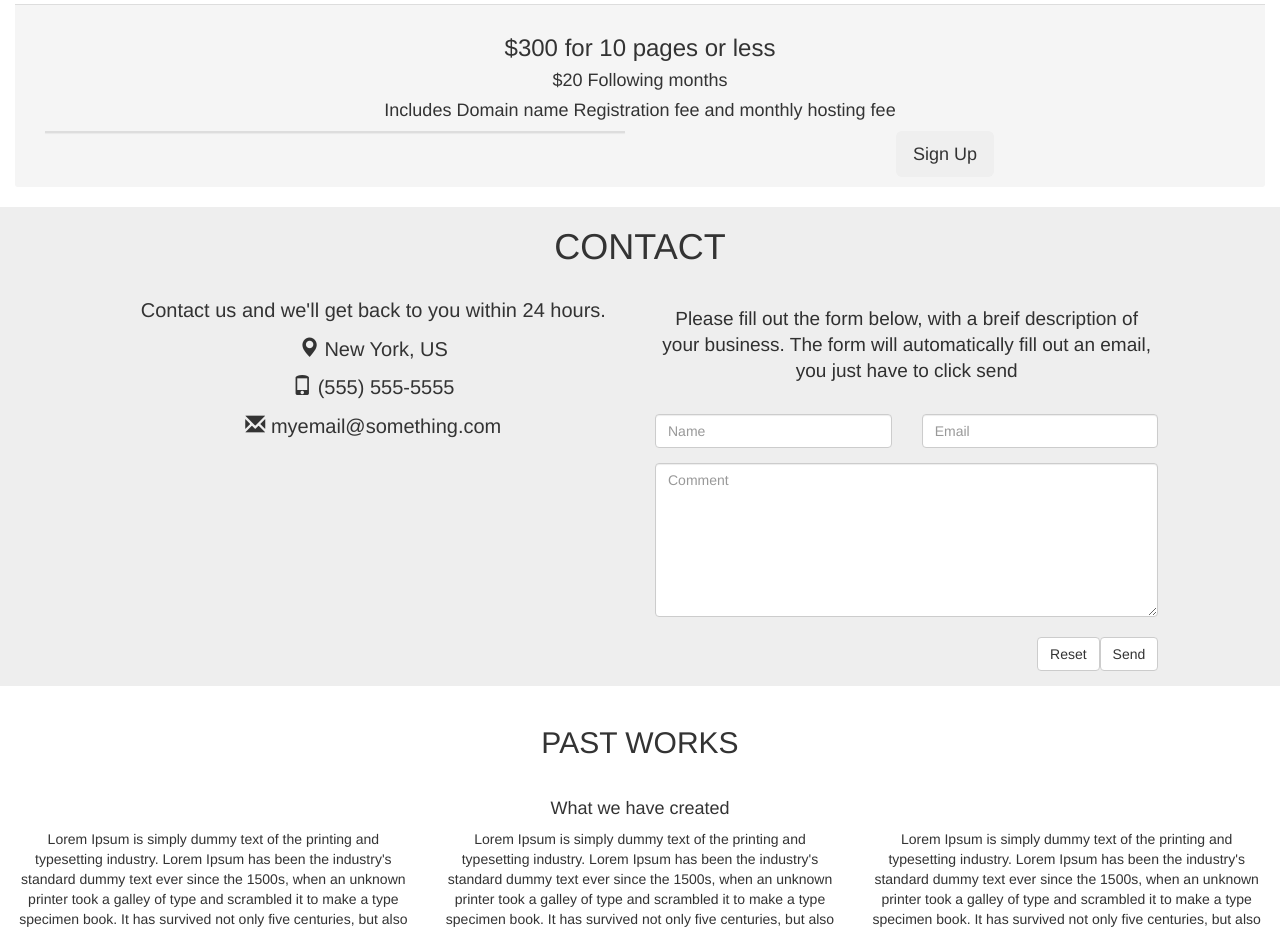
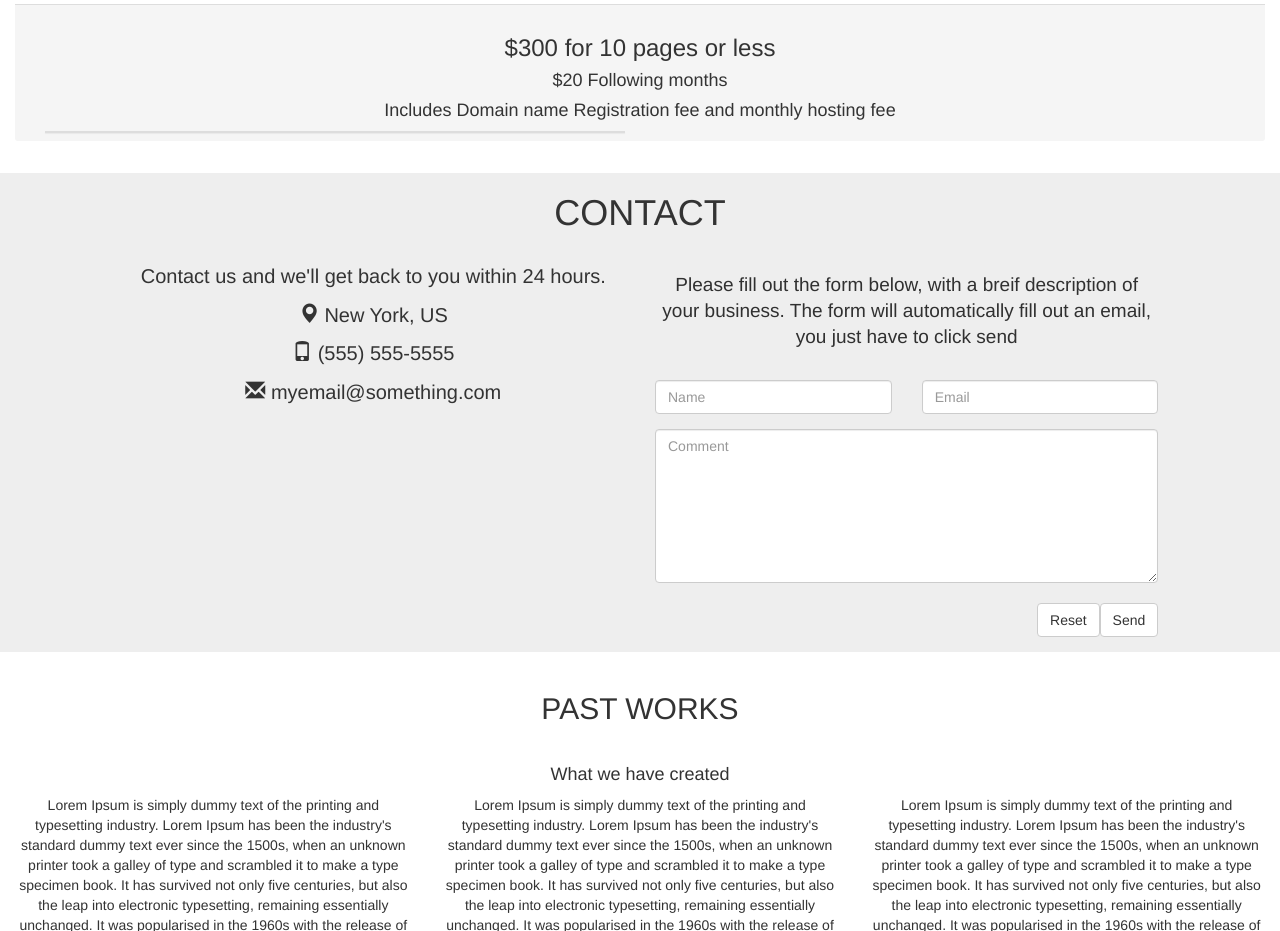
Before and after one commit to WeDesignYourBusiness/WeDesignYourBusiness-Home, a plain HTML site: page index.html in a window 1280 px wide. Shown: the part 1200-2131 px from the top of the page. Drawn offline with nearby package versions, Linux system fonts and the light colour scheme.

Commit message:
Some changes

```diff
--- a/index.html
+++ b/index.html
@@ -98,7 +98,6 @@
           <h3>$300 for 10 pages or less</h3>
 					<h4>$20 Following months</h4>
 					<h4>Includes Domain name Registration fee and monthly hosting fee</h4>
-          <button class="btn btn-lg">Sign Up</button>
 <!--         </div>
       </div>
     </div> -->
```
